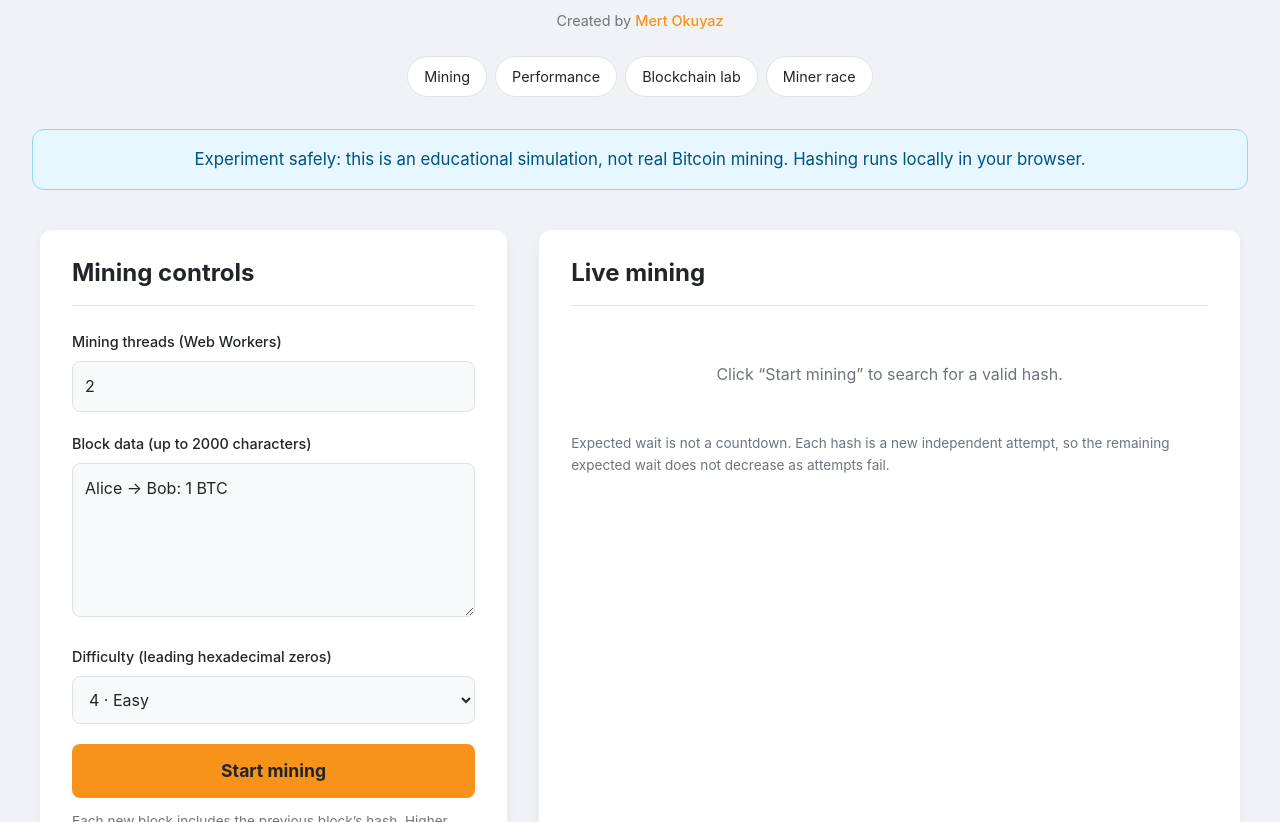
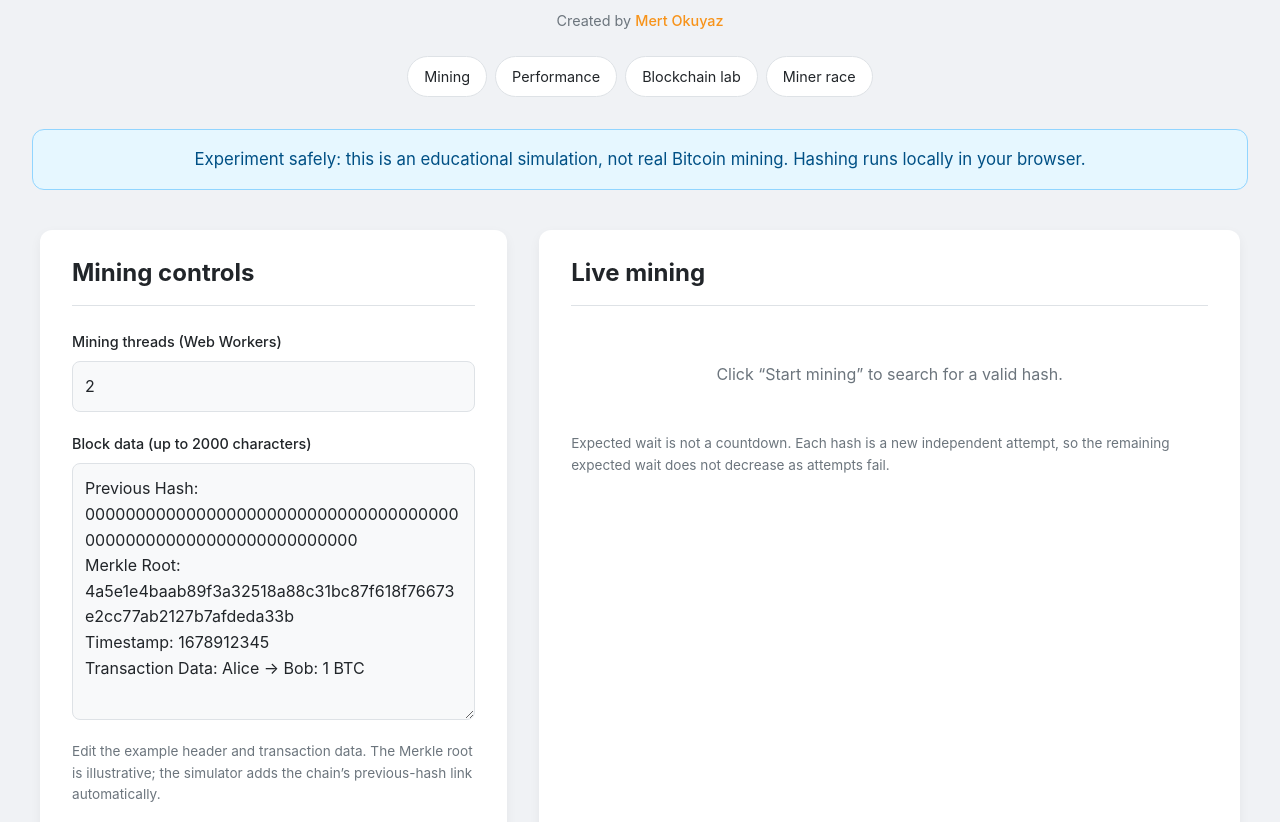
Before and after one commit to mertokuyaz/mertokuyaz.github.io, a website: page index.html in a window 1280 px wide. Shown: the part 130-952 px from the top of the page. Drawn offline with Linux system fonts and the light colour scheme.

Commit message:
Restore example block header and transaction data in mining controls

```diff
--- a/i18n.js
+++ b/i18n.js
@@ -9,6 +9,7 @@
             cryptoError: 'Web Crypto or Web Workers are unavailable. Open this site over HTTPS or localhost in a modern browser.',
             controls: 'Mining controls', threads: 'Mining threads (Web Workers)', blockData: 'Block data (up to 2000 characters)', difficulty: 'Difficulty (leading hexadecimal zeros)',
             difficulty2: '2 · Quick demo', difficulty4: '4 · Easy', difficulty5: '5 · Medium', difficulty6: '6 · Hard', difficulty7: '7 · Extreme',
+            blockDataHint: 'Edit the example header and transaction data. The Merkle root is illustrative; the simulator adds the chain’s previous-hash link automatically.',
             startMining: 'Start mining', stopMining: 'Stop mining', miningHint: 'Each new block includes the previous block’s hash. Higher difficulty can take a long time; try the quick demo first.',
             liveMining: 'Live mining', initial: 'Click “Start mining” to search for a valid hash.', timeSpent: 'Elapsed', hashRate: 'Hashes / second', eta: 'Expected wait',
             etaHint: 'Expected wait is not a countdown. Each hash is a new independent attempt, so the remaining expected wait does not decrease as attempts fail.',
@@ -53,6 +54,7 @@
             cryptoError: 'Web Crypto veya Web Workers kullanılamıyor. Siteyi güncel bir tarayıcıda HTTPS ya da localhost üzerinden aç.',
             controls: 'Madencilik kontrolleri', threads: 'İş parçacığı sayısı (Web Workers)', blockData: 'Blok verisi (en fazla 2000 karakter)', difficulty: 'Zorluk (baştaki onaltılık sıfır sayısı)',
             difficulty2: '2 · Hızlı demo', difficulty4: '4 · Kolay', difficulty5: '5 · Orta', difficulty6: '6 · Zor', difficulty7: '7 · Çok zor',
+            blockDataHint: 'Örnek blok başlığını ve işlem verisini düzenleyebilirsin. Merkle root örnektir; simülatör zincirin önceki hash bağlantısını otomatik ekler.',
             startMining: 'Madenciliği başlat', stopMining: 'Madenciliği durdur', miningHint: 'Her yeni blok, önceki bloğun hash’ini içerir. Yüksek zorluk uzun sürebilir; önce hızlı demoyu dene.',
             liveMining: 'Canlı madencilik', initial: 'Geçerli bir hash aramak için “Madenciliği başlat”a bas.', timeSpent: 'Geçen süre', hashRate: 'Hash / saniye', eta: 'Beklenen bekleme',
             etaHint: 'Beklenen süre bir geri sayım değildir. Her hash bağımsız yeni bir denemedir; başarısız denemeler kalan bekleme beklentisini azaltmaz.',
--- a/index.html
+++ b/index.html
@@ -61,7 +61,11 @@
                 </div>
                 <div class="form-group">
                     <label for="block-data" data-i18n="blockData">Block data (up to 2000 characters)</label>
-                    <textarea id="block-data" rows="5" maxlength="2000">Alice → Bob: 1 BTC</textarea>
+                    <textarea id="block-data" rows="9" maxlength="2000" aria-describedby="block-data-hint">Previous Hash: 0000000000000000000000000000000000000000000000000000000000000000
+Merkle Root: 4a5e1e4baab89f3a32518a88c31bc87f618f76673e2cc77ab2127b7afdeda33b
+Timestamp: 1678912345
+Transaction Data: Alice → Bob: 1 BTC</textarea>
+                    <p id="block-data-hint" class="muted small" data-i18n="blockDataHint">Edit the example header and transaction data. The Merkle root is illustrative; the simulator adds the chain’s previous-hash link automatically.</p>
                 </div>
                 <div class="form-group">
                     <label for="difficulty" data-i18n="difficulty">Difficulty (leading hexadecimal zeros)</label>
```
Also changed, not shown: README.md.
